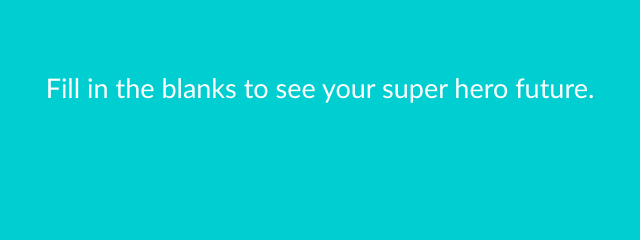
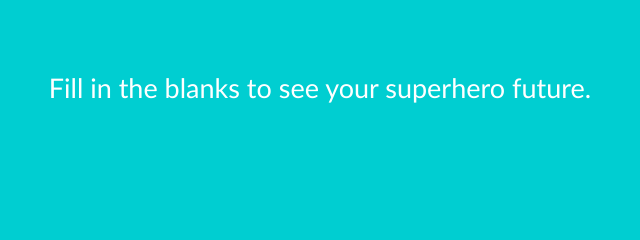
Before and after one commit to lbeltran12/MASH-Game, a plain HTML site: page index.html in a window 1280 px wide. Shown: the part 155-395 px from the top of the page, 320-960 px from the left. Drawn offline with Linux system fonts and the light colour scheme.

Commit message:
Update index.html

```diff
--- a/index.html
+++ b/index.html
@@ -14,7 +14,7 @@
   <!--BODY SECTION STARTS-->
   <body>
       <h1>MASH</h1>
-        <p class="description">Fill in the blanks to see your super hero future. </p>
+        <p class="description">Fill in the blanks to see your superhero future. </p>
 
           <form action="" method="post" id="mash">
               <div id="answers" class="hide">
```
